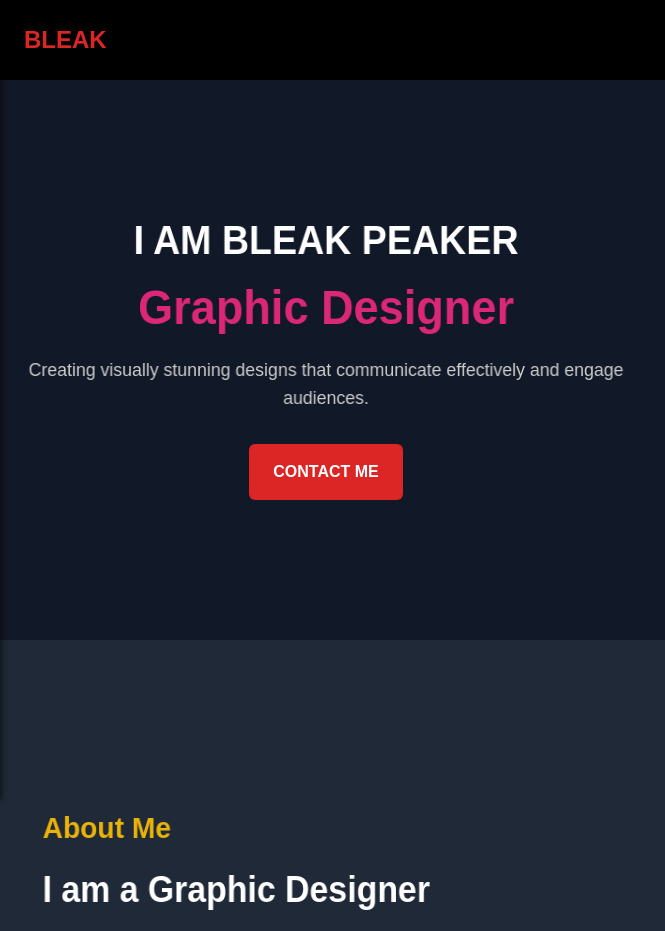
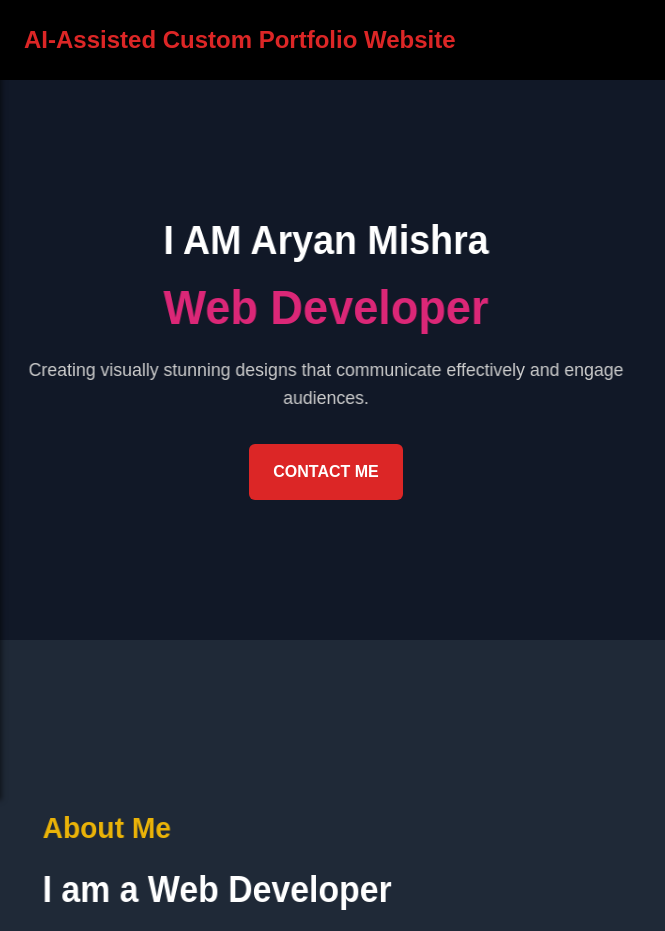
Before and after one commit to AryanMishra17/AI-Assisted-Custom-Portfolio-Website, a plain HTML site: page index.html in a window 1280 px wide. Shown: the top 931 px of the page, 0-665 px from the left. Drawn offline with nearby package versions, Linux system fonts and the light colour scheme; grey boxes are pictures that could not be loaded.

Commit message:
index.html

```diff
--- a/index.html
+++ b/index.html
@@ -353,7 +353,7 @@
     <!-- Header -->
     <header class="bg-black py-4">
         <div class="container mx-auto flex justify-between items-center px-4 ">
-            <h1 class="text-2xl font-bold text-red-600">BLEAK</h1>
+            <h1 class="text-2xl font-bold text-red-600">AI-Assisted Custom Portfolio Website</h1>
             <button id="menuButton" class="md:hidden text-white focus:outline-none ">
                 <i class="fas fa-bars"></i>
             </button>
@@ -387,8 +387,8 @@
 <section id="home" class="bg-gray-900 py-16 text-center md:text-left">
     <div class="container mx-auto flex flex-col md:flex-row items-center">
         <div class="md:w-1/2 text-center md:text-left">
-            <h2 class="text-4xl font-bold">I AM BLEAK PEAKER</h2>
-            <h3 class="text-5xl font-bold text-pink-600 mt-4">Graphic Designer</h3>
+            <h2 class="text-4xl font-bold">I AM Aryan Mishra</h2>
+            <h3 class="text-5xl font-bold text-pink-600 mt-4">Web Developer</h3>
             <p class="mt-4 text-gray-400 text-lg">Creating visually stunning designs that communicate effectively and engage audiences.</p>
             <a href="#feedback">
                 <button class="mt-8 px-6 py-3 bg-red-600 text-white font-bold rounded animated-button">Contact Me</button>
@@ -405,7 +405,7 @@
     <div class="container mx-auto flex flex-col md:flex-row items-center px-4">
         <div class="md:w-1/2 animate__animated animate__fadeInLeft">
             <h2 class="text-3xl font-bold text-yellow-500">About Me</h2>
-            <h3 class="text-4xl font-bold mt-4">I am a Graphic Designer</h3>
+            <h3 class="text-4xl font-bold mt-4">I am a Web Developer</h3>
             <p class="mt-4 text-gray-400">Lorem ipsum dolor sit amet, consectetur adipiscing elit. Duis at velit maximus, molestie est a, tempor magna. Integer ullamcorper neque eu purus euismod, ac facilisis quam consequat. Morbi maximus, leo sit amet vehicula eleifend, nunc dui porta orci, quis semper odio felis ut quam.</p>
         </div>
         <div class="md:w-1/2 mt-8 md:mt-0 animate__animated animate__fadeInRight">
@@ -694,7 +694,7 @@
 
     <footer class="bg-black py-8">
         <div class="container mx-auto text-center">
-            <p class="text-gray-400">© 2023 Bleak Peaker. All rights reserved.</p>
+            <p class="text-gray-400">© 2025 Aryan Mishra. All rights reserved.</p>
             <div class="mt-4">
                 <a class="text-gray-400 hover:text-white mx-2" href="#"><i class="fab fa-facebook-f"></i></a>
                 <a class="text-gray-400 hover:text-white mx-2" href="#"><i class="fab fa-linkedin-in"></i></a>
```
